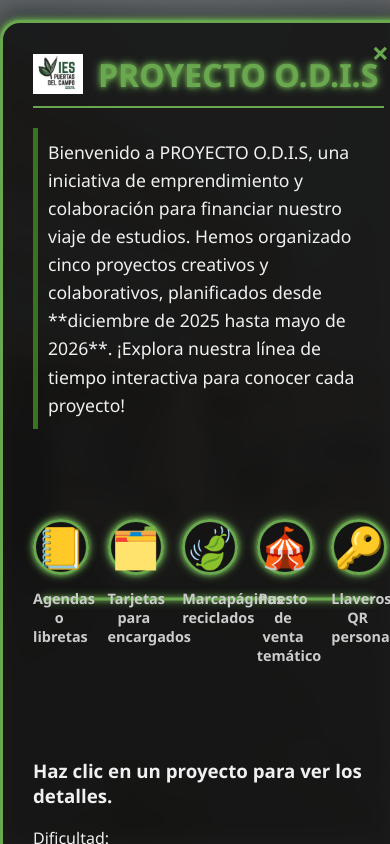
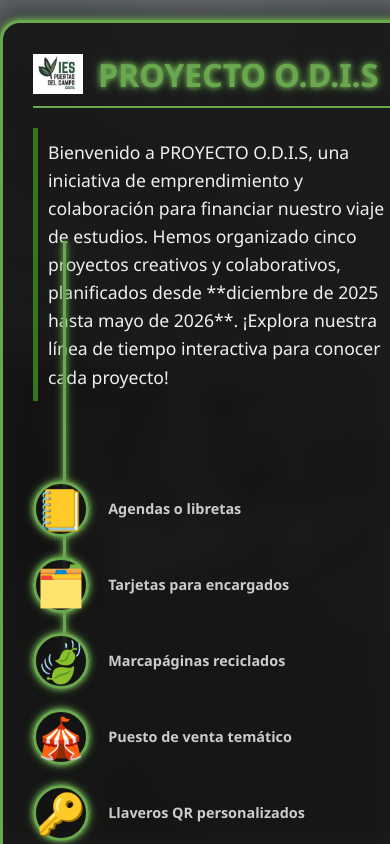
Before and after one commit to PromortalHFenix/PromortalHFenix.github.io, a plain HTML site: page index.html in a window 390 px wide. Both pictures are taken after a click on the button "PROYECTO O.D.I.S". Drawn offline with Linux system fonts and the light colour scheme.

Commit message:
Update style.css

```diff
--- a/style.css
+++ b/style.css
@@ -10,6 +10,7 @@ body {
     margin: 0;
     font-family: 'Segoe UI', Tahoma, Geneva, Verdana, sans-serif;
     background-color: #f4f4f4;
+    /* MEJORA: Permite el scroll vertical en toda la página */
     overflow-y: auto;
     overflow-x: hidden;
 }
@@ -26,7 +27,7 @@ body {
     background-image: url('image_086924.jpg');
     background-size: cover;
     background-position: center;
-    filter: none; /* Difuminado de la imagen de fondo */
+    filter: blur(5px); /* Difuminado de la imagen de fondo */
     transition: filter 0.5s ease-in-out;
     position: fixed; /* Mantiene el fondo fijo al hacer scroll */
     top: 0;
@@ -51,7 +52,8 @@ body {
     box-shadow: var(--shadow-neon); /* Efecto Neón Verde */
     transition: transform 0.3s ease, box-shadow 0.3s ease, background-color 0.3s ease;
     z-index: 100; /* Z-index alto para que esté por encima del fondo */
-    filter: blur(0px);
+    /* ASEGURAR QUE NO HAYA DIFUMINADO */
+    filter: none;
 }
 
 .odis-button:hover {
@@ -74,6 +76,7 @@ body {
     z-index: 1000;
     backdrop-filter: blur(2px); /* Añade un poco de blur al overlay */
     animation: fadeIn 0.5s ease-out;
+    /* Permitir scroll en el overlay si el contenido de la modal es muy largo */
     overflow-y: auto;
 }
 
@@ -82,17 +85,20 @@ body {
     color: #f0f0f0;
     width: 90%;
     max-width: 1000px;
+    /* Ajustado para que el scroll del overlay funcione correctamente */
     margin: 5% auto;
     padding: 30px;
     border-radius: 20px;
     border: 3px solid var(--green-neon);
     box-shadow: var(--shadow-neon), 0 0 20px 5px rgba(0, 0, 0, 0.5);
     position: relative;
+    /* Efecto de ventana que aparece */
     transform: translateY(-50px);
     opacity: 0;
     animation: slideIn 0.5s forwards;
 }
 
+/* Animación de entrada de la ventana */
 @keyframes slideIn {
     to {
         transform: translateY(0);
@@ -169,7 +175,7 @@ body {
 
 .timeline-bar {
     position: absolute;
-    top: 50%;
+    top: 50%; /* Centrado verticalmente */
     left: 10px;
     right: 10px;
     height: 3px;
@@ -177,6 +183,7 @@ body {
     box-shadow: var(--shadow-neon);
     z-index: 5;
     transform: translateY(-50%);
+    /* Animación de la barra */
     animation: expandBar 1s forwards;
     width: 0%;
 }
@@ -189,10 +196,11 @@ body {
 
 .timeline-event {
     position: relative;
-    width: 15%;
+    width: 15%; /* Distribución equitativa de los 5 puntos */
     text-align: center;
     cursor: pointer;
     transition: transform 0.3s ease, color 0.3s ease;
+    /* Efecto de entrada individual */
     opacity: 0;
     transform: translateY(20px);
     animation: fadeInUp 0.5s forwards calc(0.5s + var(--order) * 0.2s);
@@ -215,6 +223,7 @@ body {
     display: block;
     margin-bottom: 5px;
     line-height: 1;
+    /* Círculo de neón para el punto de la línea de tiempo */
     width: 50px;
     height: 50px;
     border-radius: 50%;
@@ -242,4 +251,81 @@ body {
 }
 
 .timeline-event.active .event-title,
-.timeline-event:hover .
+.timeline-event:hover .event-title {
+    color: #fff;
+    text-shadow: 0 0 2px var(--green-neon);
+}
+
+/* ------------------- CAJA DE INFORMACIÓN ------------------- */
+
+.info-box {
+    margin-top: 30px;
+    padding: 20px;
+    border: 1px solid var(--green-main);
+    border-radius: 10px;
+    background-color: rgba(30, 30, 30, 0.8);
+    transition: all 0.5s ease;
+    min-height: 150px;
+    box-shadow: 0 0 5px rgba(0, 0, 0, 0.5);
+}
+
+.info-box h3 {
+    color: var(--green-neon);
+    border-bottom: 2px dashed var(--green-main);
+    padding-bottom: 10px;
+    margin-top: 0;
+    text-shadow: 0 0 3px var(--green-neon);
+}
+
+.info-box p {
+    margin: 5px 0;
+    font-size: 0.95em;
+}
+
+/* Responsividad para pantallas más pequeñas */
+@media (max-width: 768px) {
+    .modal-content {
+        width: 95%;
+        margin: 5% auto;
+    }
+
+    .timeline {
+        flex-direction: column;
+        align-items: flex-start;
+        padding: 0;
+        margin-left: 20px;
+    }
+
+    .timeline-bar {
+        left: 30px;
+        height: calc(100% - 40px);
+        width: 3px;
+        top: 20px;
+    }
+
+    @keyframes expandBar {
+        to {
+            height: calc(100% - 40px);
+            width: 3px;
+        }
+    }
+
+    .timeline-event {
+        width: 100%;
+        text-align: left;
+        padding: 10px 0;
+        transform: translateX(0);
+        margin-left: -20px;
+    }
+
+    .event-icon {
+        margin: 0 15px 0 0;
+        display: inline-flex;
+        vertical-align: middle;
+    }
+
+    .event-title {
+        display: inline-block;
+        vertical-align: middle;
+    }
+}
```
